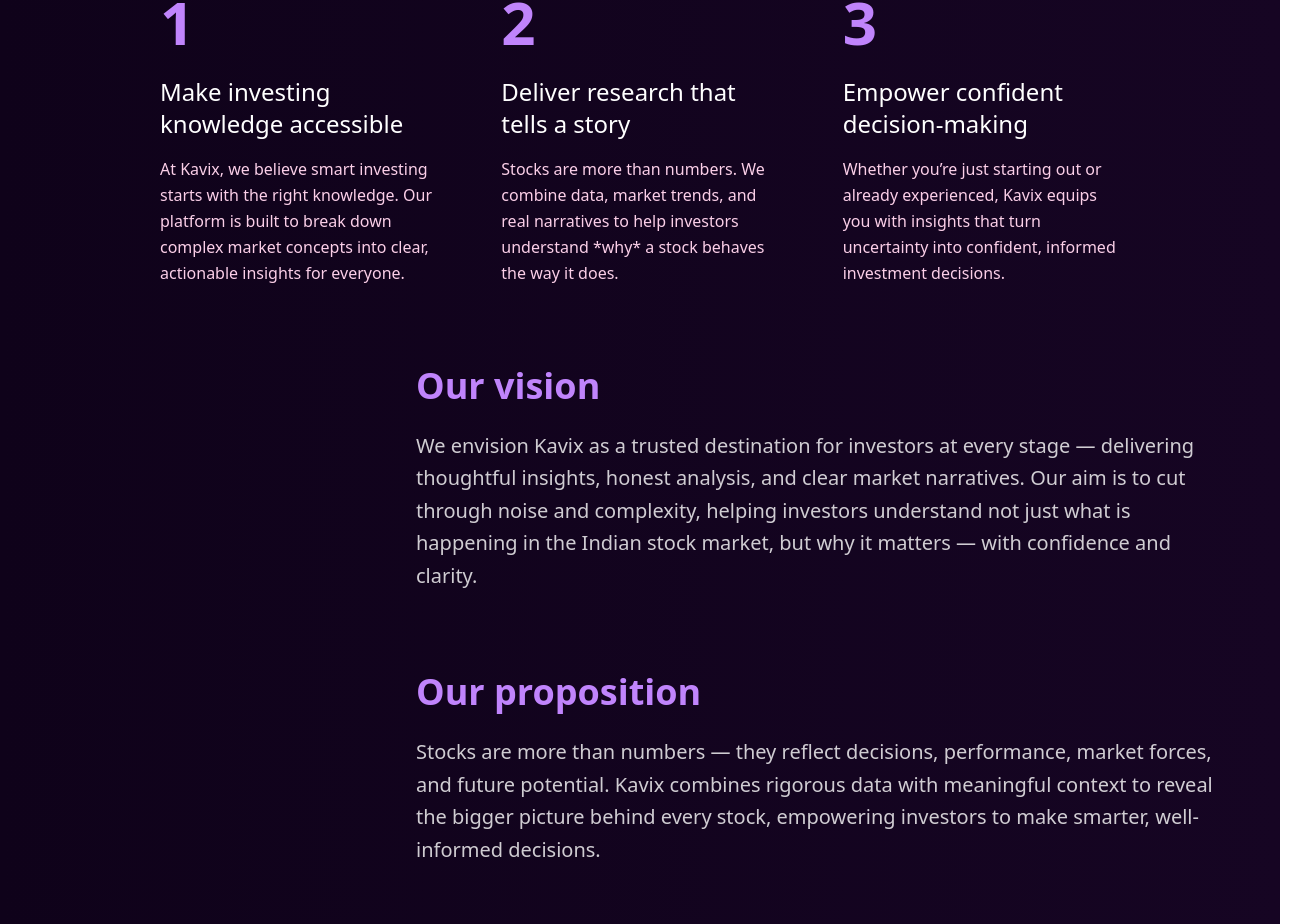
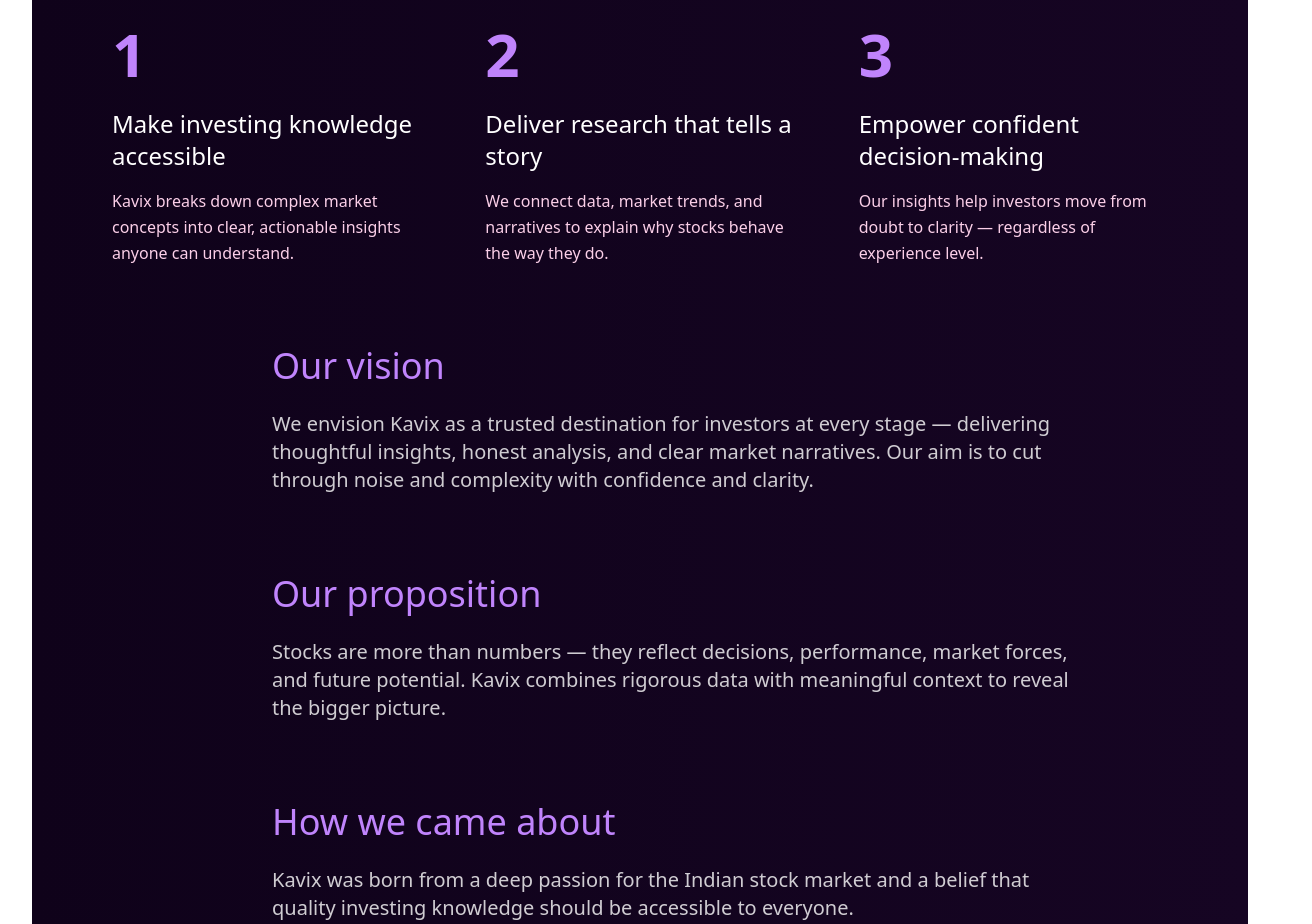
Before and after one commit to snehafreelance04-crypto/Kavix, a React (Vite) app: page /about in a window 1280 px wide. Shown: the part 810-1734 px from the top of the page, 1312 px wide, since content can reach past the window. Built offline with nearby package versions, Linux system fonts and the light colour scheme.

Commit message:
about page completed

```diff
--- a/src/components/About.jsx
+++ b/src/components/About.jsx
@@ -5,117 +5,114 @@ export default function About() {
   const navigate = useNavigate();
 
   return (
-        <div className="min-h-screen bg-gradient-to-r from-[#0f021a] to-[#160523]">
+    /* ✅ White background + equal padding (responsive) */
+    <div className="bg-white p-4 sm:p-6 lg:p-8 min-h-screen">
+
+      {/* ✅ FULL WIDTH PURPLE (NO max-width) */}
+      <div className="min-h-full rounded-3xl overflow-hidden
+                      bg-gradient-to-r from-[#0f021a] to-[#160523]">
 
         {/* ✅ Navbar */}
         <Navbar />
 
-            {/* ✅ home + about */}
+        {/* ✅ Breadcrumb */}
         <div className="flex items-center gap-3 pt-10 px-20 text-md text-gray-500">
-
-                <button onClick={() => navigate("/")} className="font-serif underline" >
+          <button
+            onClick={() => navigate("/")}
+            className="font-serif underline"
+          >
             Home
           </button>
-
           <span>›</span>
-                <span className="text-purple-300 underline font-serif">About Us</span>
+          <span className="text-purple-300 underline font-serif">
+            About Us
+          </span>
         </div>
 
-            {/* ✅ About Content (UNCHANGED) */}
+        {/* ✅ Main Content */}
         <div className="pt-8 px-20 text-blue-600">
-                <h1 className="text-7xl  font-bold mb-6">
+
+          <h1 className="text-7xl font-bold mb-6">
             Welcome to <br />
             Kavix, your <br />
             gateway to Indian <br />
             stocks.
           </h1>
 
-                <p className="max-w-3xl text-xl font-normal mt-10 text-white/80 leading-relaxed">
-                    KAVIX brings clarity to the Indian stock market through data-backed insights, deep market stories, and intuitive research tools — helping everyday investors make confident, informed decisions.
+          <p className="max-w-3xl text-xl mt-10 text-white/80 leading-relaxed">
+            KAVIX brings clarity to the Indian stock market through data-backed
+            insights, deep market stories, and intuitive research tools —
+            helping everyday investors make confident, informed decisions.
           </p>
 
-
-                {/* ✅Our Mission  */}
-                <div className="pt-16 font-normal text-4xl mb-6 text-blue-400">
+          {/* ✅ Our Mission */}
+          <div className="pt-16 text-4xl mb-6 text-blue-400">
             Our mission
           </div>
 
           {/* ✅ Mission Cards */}
-                <div className="mt-16 px-20 pb-20">
-
+          <div className="mt-16 pb-20">
             <div className="grid grid-cols-1 md:grid-cols-3 gap-16">
 
-                        {/* Card 1 */}
               <div>
                 <div className="text-6xl font-bold text-purple-400 mb-6">1</div>
-                            <h3 className="text-2xl font-normal text-white mb-4">
+                <h3 className="text-2xl text-white mb-4">
                   Make investing knowledge accessible
                 </h3>
                 <p className="text-pink-200 leading-relaxed">
-                                At Kavix, we believe smart investing starts with the right knowledge.
-                                Our platform is built to break down complex market concepts into
-                                clear, actionable insights for everyone.
+                  Kavix breaks down complex market concepts into clear,
+                  actionable insights anyone can understand.
                 </p>
               </div>
 
-                        {/* Card 2 */}
               <div>
                 <div className="text-6xl font-bold text-purple-400 mb-6">2</div>
-                            <h3 className="text-2xl font-normal text-white mb-4">
+                <h3 className="text-2xl text-white mb-4">
                   Deliver research that tells a story
                 </h3>
                 <p className="text-pink-200 leading-relaxed">
-                                Stocks are more than numbers. We combine data, market trends,
-                                and real narratives to help investors understand *why* a stock
-                                behaves the way it does.
+                  We connect data, market trends, and narratives to explain
+                  why stocks behave the way they do.
                 </p>
               </div>
 
-                        {/* Card 3 */}
               <div>
                 <div className="text-6xl font-bold text-purple-400 mb-6">3</div>
-                            <h3 className="text-2xl font-normal  text-white mb-4">
+                <h3 className="text-2xl text-white mb-4">
                   Empower confident decision-making
                 </h3>
                 <p className="text-pink-200 leading-relaxed">
-                                Whether you’re just starting out or already experienced,
-                                Kavix equips you with insights that turn uncertainty into
-                                confident, informed investment decisions.
+                  Our insights help investors move from doubt to clarity —
+                  regardless of experience level.
                 </p>
               </div>
 
-                        {/* ✅ Our Vision */}
-                        {/* ✅ Vision / Proposition / Story Section */}
             </div>
           </div>
-<div className="w-full flex ml-[10%] justify-end py-18">
+
+          {/* ✅ Vision / Proposition */}
+          <div className="w-full flex justify-end pb-24">
             <div className="max-w-4xl text-left pr-20">
 
-    {/* Our Vision */}
-    <h2 className="text-4xl font-semibold text-purple-400 mb-6">
+              <h2 className="text-4xl text-purple-400 mb-6">
                 Our vision
               </h2>
-    <p className="text-xl text-white/80 leading-relaxed mb-20">
-      We envision Kavix as a trusted destination for investors at every stage — delivering thoughtful insights, honest analysis, and clear market narratives. Our aim is to cut through noise and complexity, helping investors understand not just what is happening in the Indian stock market, but why it matters — with confidence and clarity.
+              <p className="text-xl text-white/80 mb-20">
+                We envision Kavix as a trusted destination for investors at every stage — delivering thoughtful insights, honest analysis, and clear market narratives. Our aim is to cut through noise and complexity with confidence and clarity.
               </p>
 
-    {/* Our Proposition */}
-    <h2 className="text-4xl font-semibold text-purple-400 mb-6">
+              <h2 className="text-4xl text-purple-400 mb-6">
                 Our proposition
               </h2>
-    <p className="text-xl text-white/80 leading-relaxed mb-20">
-      Stocks are more than numbers — they reflect decisions, performance, market forces, and future potential. Kavix combines rigorous data with meaningful context to reveal the bigger picture behind every stock, empowering investors to make smarter, well-informed decisions.
+              <p className="text-xl text-white/80 mb-20">
+                Stocks are more than numbers — they reflect decisions, performance, market forces, and future potential. Kavix combines rigorous data with meaningful context to reveal the bigger picture.
               </p>
 
-    {/* How we came about */}
-    <h2 className="text-4xl font-semibold text-purple-400 mb-6">
+              <h2 className="text-4xl text-purple-400 mb-6">
                 How we came about
               </h2>
-    <p className="text-xl text-white/80 leading-relaxed">
-      Kavix was born from a deep passion for the Indian stock market and a belief
-      that quality investing knowledge should be accessible to everyone.
-      By combining market expertise with storytelling, we help investors
-      move from confusion to confidence.
+              <p className="text-xl text-white/80">
+                Kavix was born from a deep passion for the Indian stock market and a belief that quality investing knowledge should be accessible to everyone.
               </p>
 
             </div>
@@ -123,5 +120,6 @@ export default function About() {
 
         </div>
       </div>
+    </div>
   );
 }
```
Lines whose indentation alone changed are shown as unchanged.
